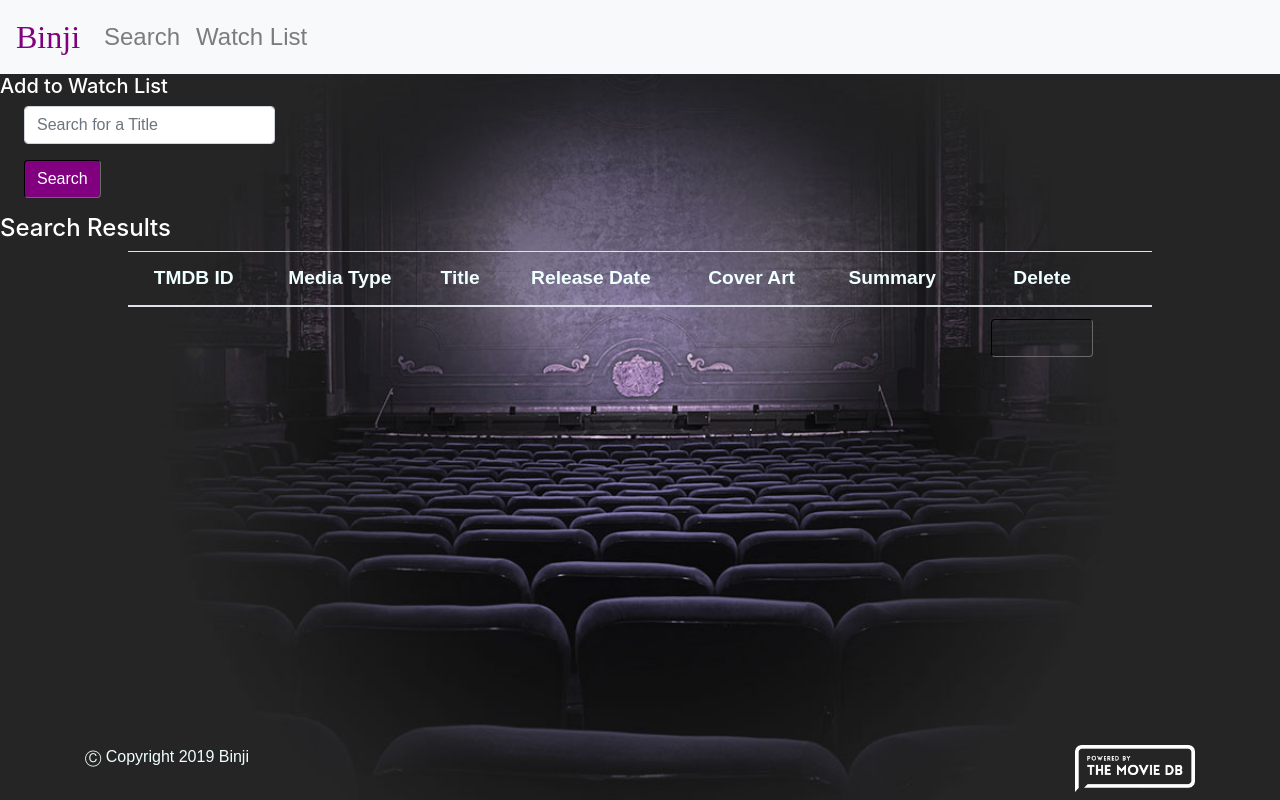
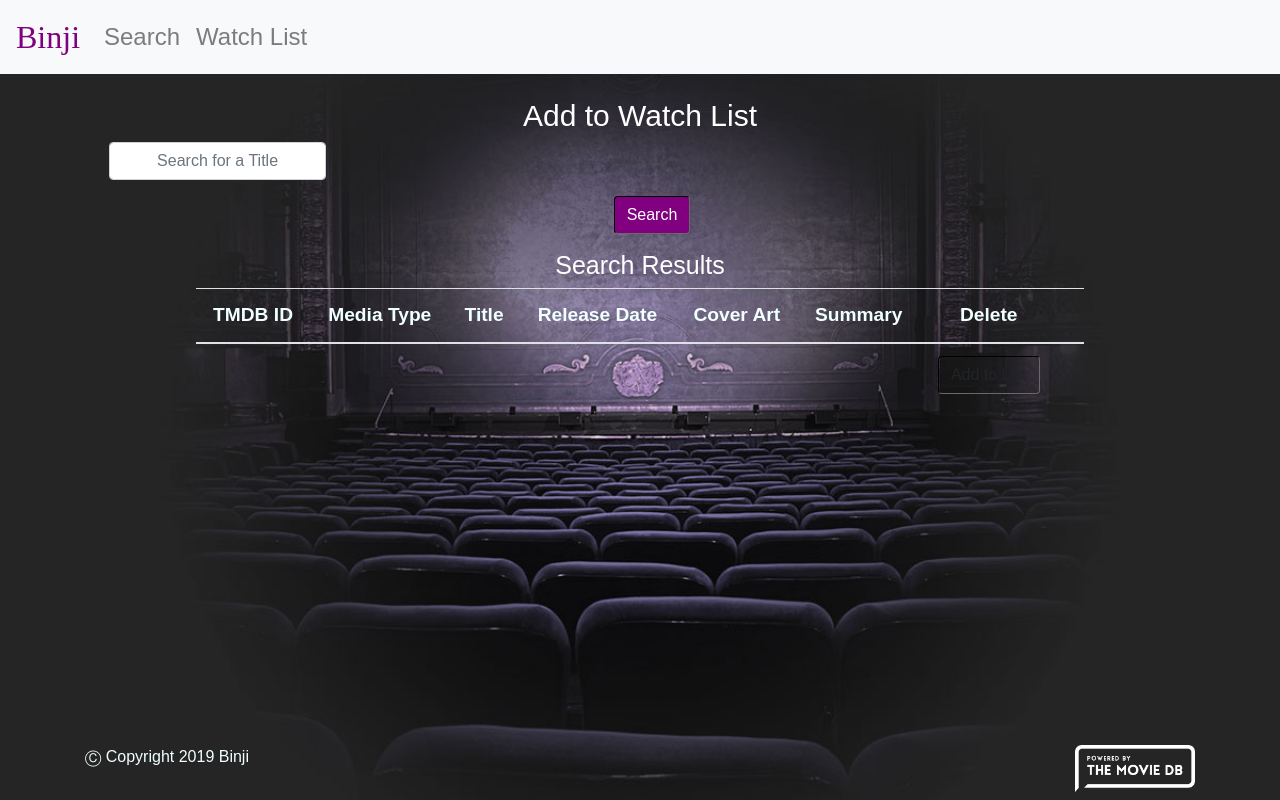
Before and after one commit to robconway12/Binji, a React (Create React App) app: page /searchresults in a window 1280 px wide. Built offline with nearby package versions, Linux system fonts and the light colour scheme.

Commit message:
allign text in app

```diff
--- a/src/App.css
+++ b/src/App.css
@@ -50,3 +50,13 @@
      -moz-border-radius: 8px;
           border-radius: 8px;
 }
+
+.add {
+  font-family: 'Saira Extra Condensed', sans-serif;
+  font-size: 30px;
+}
+
+.searchResult {
+  font-family: 'Saira Extra Condensed', sans-serif;
+  font-size: 25px;
+}
--- a/src/components/SearchForm.jsx
+++ b/src/components/SearchForm.jsx
@@ -1,6 +1,6 @@
 import React, { Component } from "react";
 import axios from "axios";
-
+import "../App.css";
 class SearchForm extends Component {
   // Setting the component's initial state
   state = {
@@ -45,20 +45,20 @@ class SearchForm extends Component {
   render() {
     // Notice how each input has a `value`, `name`, and `onChange` prop
     return (
-      <form>
-        <div className="form-group ml-4">
+      <form >
+        <div className="form-group ml-4 text-center">
           <input
             onChange={this.handleInputChange}
             value={this.search}
             name="search"
             type="text"
-            className="form-control"
+            className="form-control text-center"
             placeholder="Search for a Title"
             id="search"
           />
           <button
             onClick={this.handleFormSubmit}
-            className="btn btn-primary mt-3"
+            className="btn btn-primary mt-3 text-center"
           >
             Search
           </button>
--- a/src/components/SearchPage.jsx
+++ b/src/components/SearchPage.jsx
@@ -15,9 +15,12 @@ class SearchPage extends Component {
   render() {
     return (
       <>
-        <h5>Add to Watch List</h5>
+      <div className="container">
+        <br/>
+        <h5 className="text-center add">Add to Watch List</h5>
         <SearchForm />
         <SearchResults />
+      </div>
       </>
     );
   }
--- a/src/components/SearchResults.jsx
+++ b/src/components/SearchResults.jsx
@@ -8,7 +8,8 @@ class SearchResults extends Component {
     var program = "";
     return (
       <>
-        <h4>Search Results</h4>
+
+        <h4 className="text-center searchResult">Search Results</h4>
         <table className="table mx-auto">
           <thead>
             <tr>
```
